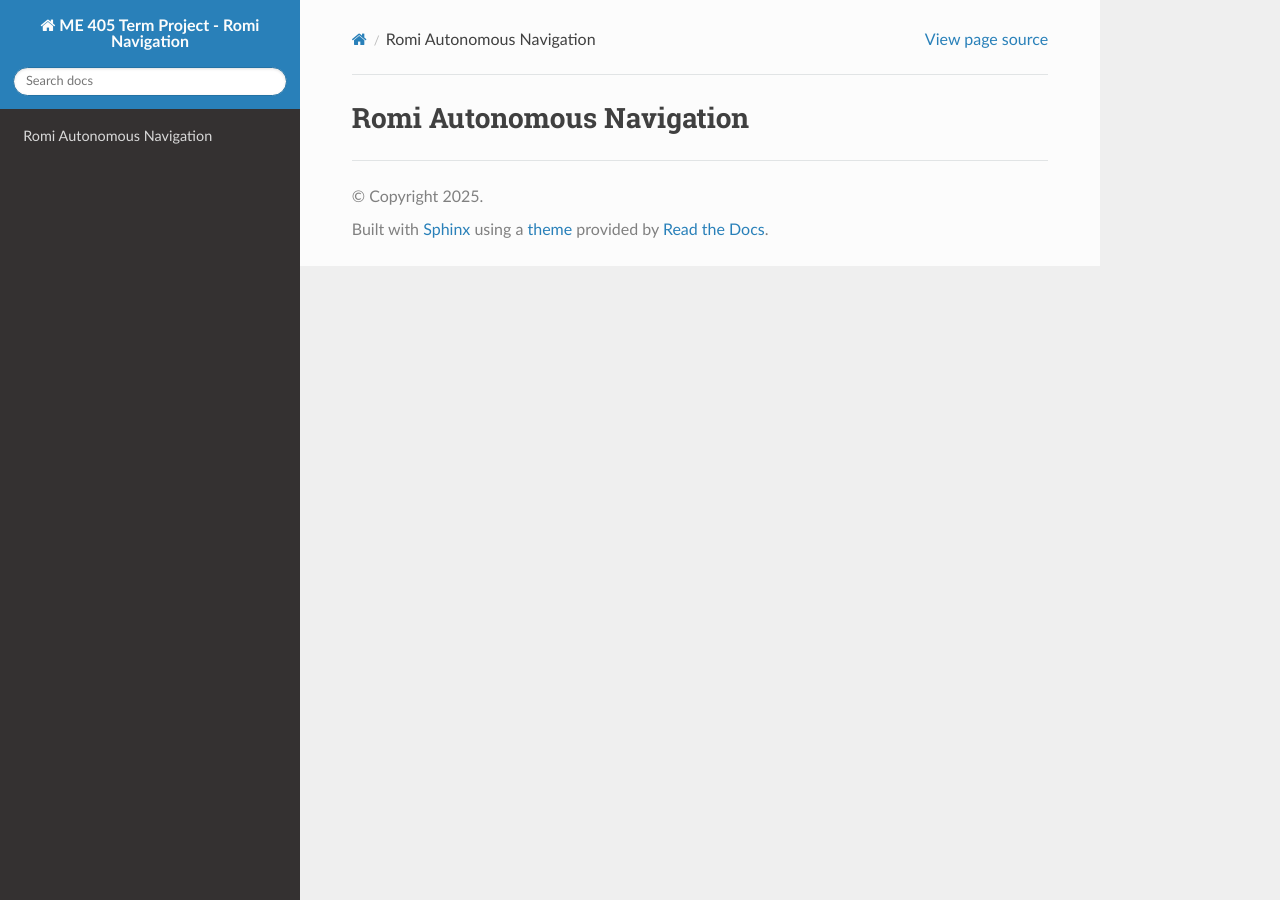
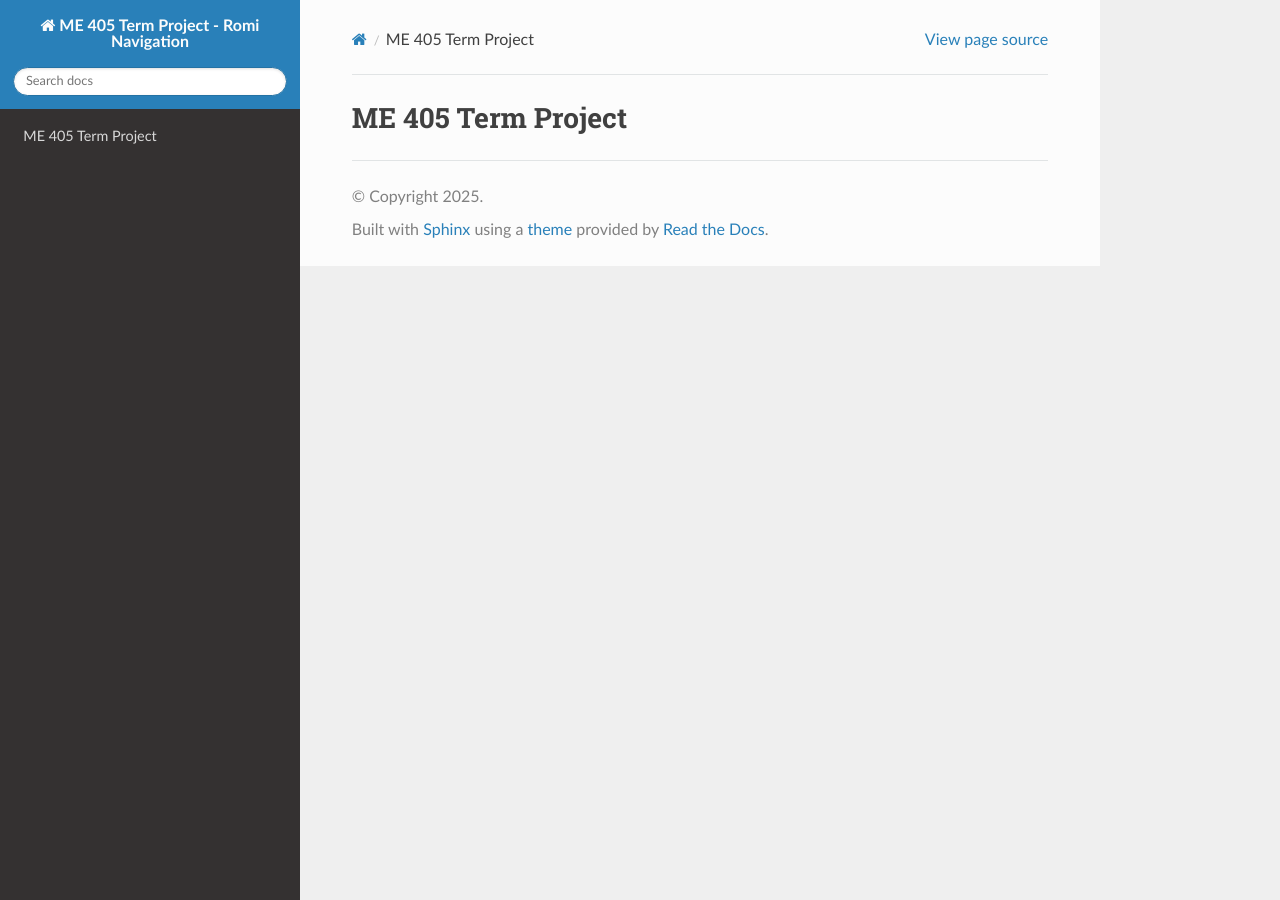
Before and after one commit to shwanpla/ME-405-Term-Project, a Sphinx documentation site: the page built from docs/index.rst, in a window 1280 px wide. Built offline with Sphinx 7.4.7 and the Read the Docs theme 3.1.0, drawn with Linux system fonts in a browser that asks for light colours; pages that are not in the unit, such as notebooks, are missing from menus.

Commit message:
Update index.rst

```diff
--- a/docs/index.rst
+++ b/docs/index.rst
@@ -1,4 +1,4 @@
-Romi Autonomous Navigation
+ME 405 Term Project
 ===========================
 
 .. toctree::
```
